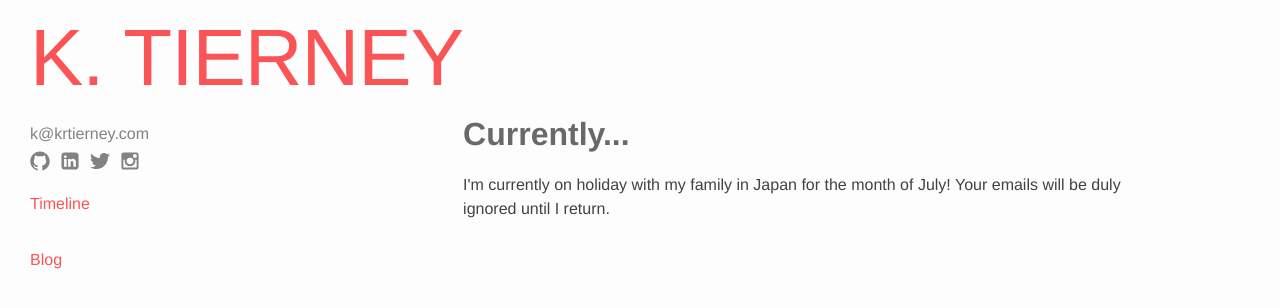
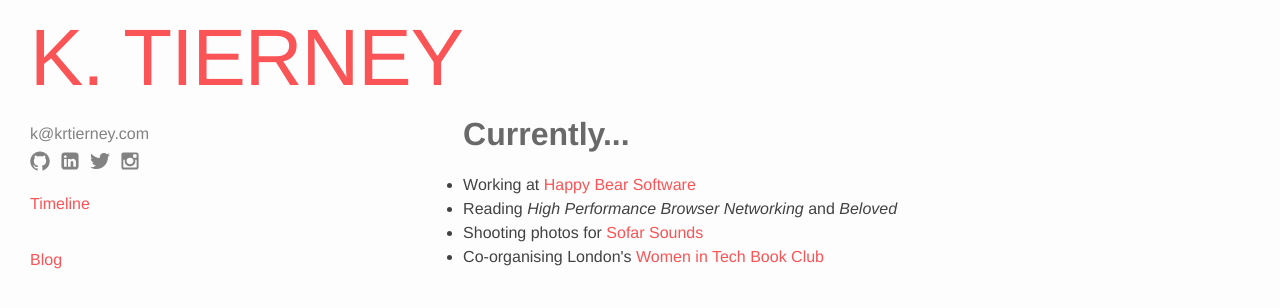
Before and after one commit to krtierney/krtierney.github.io, a Jekyll site: the page built from index.md, in a window 1280 px wide. Shown: the top 308 px of the page. Built offline with Jekyll 4.4.1, drawn with Linux system fonts in a browser that asks for light colours.

Commit message:
updates currently

```diff
--- a/_layouts/home.html
+++ b/_layouts/home.html
@@ -5,14 +5,12 @@ layout: default
 <div class="home">
 
   <h1>Currently...</h1>
-  <p>I'm currently on holiday with my family in Japan for the month of July!
-  Your emails will be duly ignored until I return.</p>
-  <!-- <ul>
+  <ul>
     <li>Working at <a href="https://www.happybearsoftware.com">Happy Bear Software</a></li>
-    <li>Reading <em>High Performance Browser Networking</em></li>
+    <li>Reading <em>High Performance Browser Networking</em> and <em>Beloved</em></li>
     <li>Shooting photos for <a href="https://www.sofarsounds.com">Sofar
         Sounds</a></li>
     <li>Co-organising London's <a href="https://www.meetup.com/Women-in-Tech-Book-Club/">Women in Tech Book Club</a></li>
-  </ul> -->
+  </ul>
 
 </div>
```
